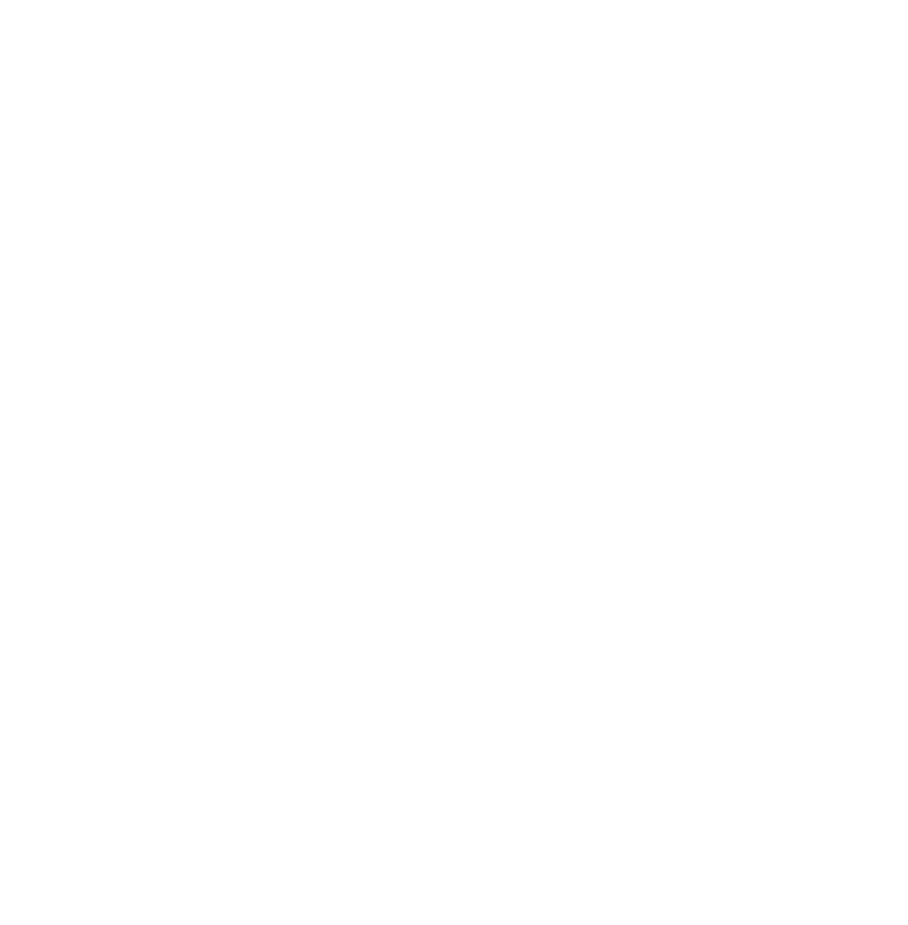
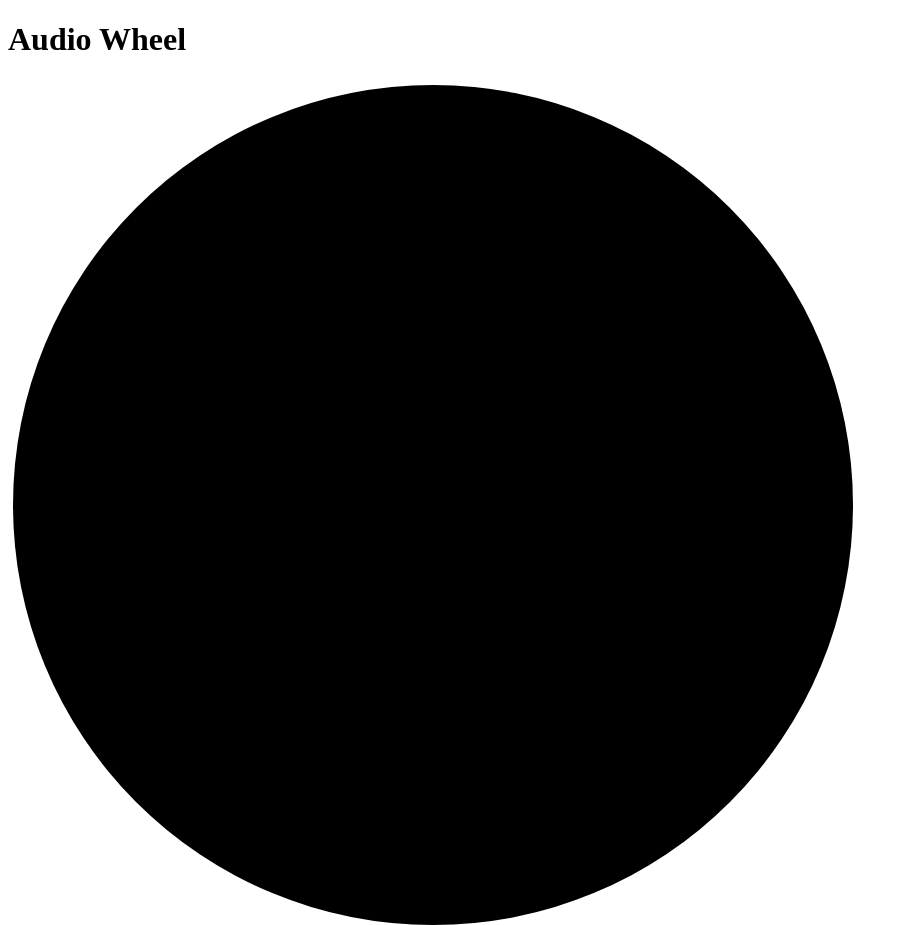
Before and after one commit to JonBoley/AudioWheel, a plain HTML site: page index.html in a window 1280 px wide. Shown: the top 925 px of the page, without its empty margins (0-908 px from the left). Before the commit the page ends 800 px from the top, so only its background shows below. Drawn offline with nearby package versions, Linux system fonts and the light colour scheme.

Commit message:
added div back in

```diff
--- a/index.html
+++ b/index.html
@@ -1,5 +1,9 @@
 <!DOCTYPE html>
 <meta charset="utf-8">
+
+<h1>Audio Wheel</h1>
+<div id="vis"></div>
+
 <script src="http://d3js.org/d3.v3.min.js"></script>
 <script>
 
@@ -12,8 +16,6 @@ var width = 840,
     duration = 1000;
 
 var div = d3.select("#vis");
-
-div.select("img").remove();
 
 var vis = div.append("svg")
     .attr("width", width + padding * 2)
```
